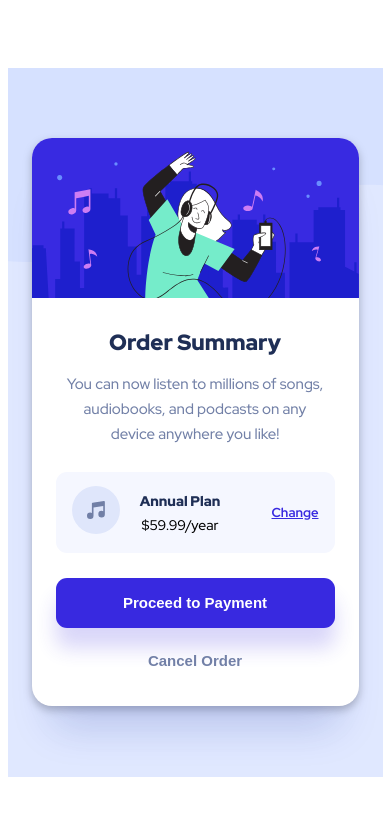
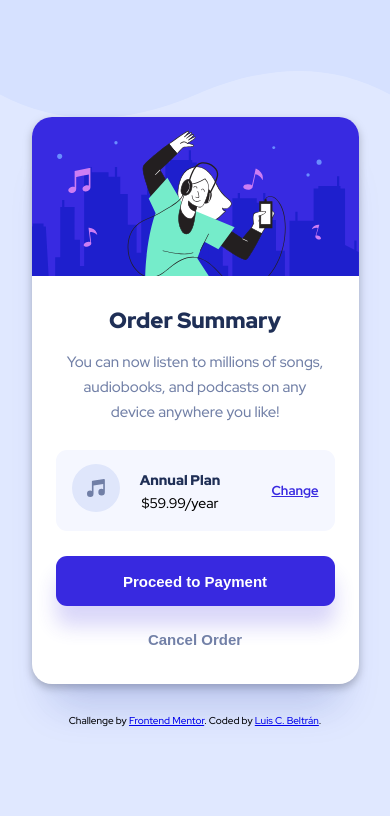
Before and after one commit to LuisCBeltran/order-summary-component-main, a plain HTML site: page index.html in a window 390 px wide. Drawn offline with Linux system fonts and the light colour scheme.

Commit message:
Responsive backgroud fixed, attribution added

```diff
--- a/index.html
+++ b/index.html
@@ -25,6 +25,7 @@
         <button class="button-proceed">Proceed to Payment</button>
         <button class="button-cancel">Cancel Order</button>
       </div>
+      <div class="attribution"> <span>Challenge by </span><a href="https://www.frontendmentor.io?ref=challenge" target="_blank">Frontend Mentor</a><span>. Coded by </span><a href="https://github.com/LuisCBeltran" target="_blank">Luis C. Beltrán</a><span>.</span></div>
     </div>
   </body>
 </html>
--- a/style/sass/_card.scss
+++ b/style/sass/_card.scss
@@ -1,19 +1,16 @@
 @use 'variables' as v;
 
 .card-container {
-    width: 375px;
-    height: 709px;
+    width: 100vw;
+    height: 100vh;
     display: flex;
+    flex-direction: column;
     justify-content: center;
     align-items: center;
     background-color: v.$pale-blue;
-    background-image: url('../images/pattern-background-mobile.svg');
+    background-image: url('../images/pattern-background-desktop.svg');
+    background-size: 100%;
     background-repeat: no-repeat;
-    @media only screen and (min-width: 1440px) {
-        width: 1440px;
-        height: 900px;
-        background-image: url('../images/pattern-background-desktop.svg');
-    }
     .card {
         width: 327px;
         border-radius: 20px;
@@ -182,4 +179,8 @@
             }
         }
     }
+    .attribution {
+        margin-top: 30px;
+        font-size: 10px;
+    }
 }
```
Also changed, not shown: style/style.css, 2 other files.
